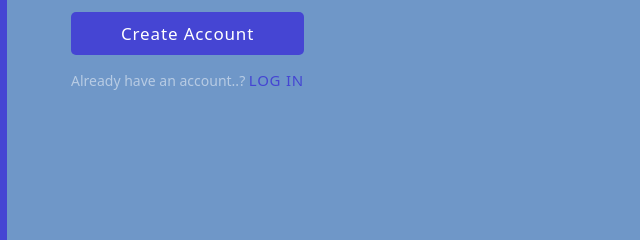
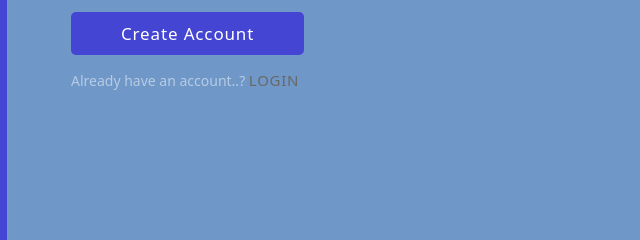
Before and after one commit to pranshuarora7/Sprynt, a plain HTML site: page signup.html in a window 1280 px wide. Shown: the part 552-792 px from the top of the page, 505-1145 px from the left. Drawn offline with Linux system fonts and the light colour scheme.

Commit message:
created login page

```diff
--- a/signup.html
+++ b/signup.html
@@ -88,7 +88,8 @@
                 <div id="btm">
                     <button type="submit" class="submit-btn">Create Account</button>
                     <p class="btm-text">
-                        Already have an account..? <span class="btm-text-highlighted"> Log in</span>
+                        Already have an account..? <span class="btm-text-highlighted"> <a
+                                href="Mood/login.html">Login</a></span>
                     </p>
                 </div>
             </div>
```
Also changed, not shown: login.html (added).
